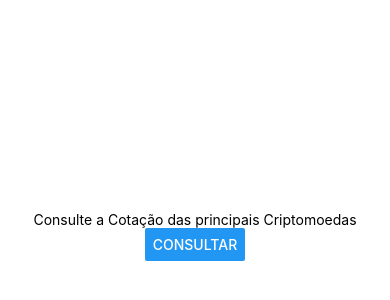
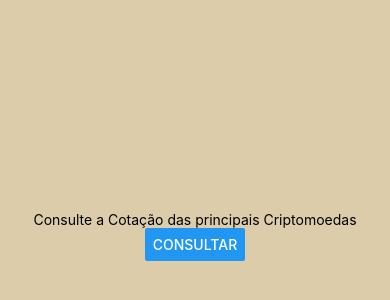
Before and after one commit to RaphaelQSmith/AwesomeProject, a React Native app: screen / in a window 390 px wide. Shown: the part 186-486 px from the top of the page. Built offline with nearby package versions, Linux system fonts and the light colour scheme.

Commit message:
Button Styles

```diff
--- a/App.js
+++ b/App.js
@@ -7,7 +7,7 @@ export default function App() {
     <View style={styles.container}>
       <Text>Consulte a Cotação das principais Criptomoedas</Text>
       <Button
-      title="Consultar" />
+      title="Consultar" style={styles.myBt}/>
       <StatusBar style="auto" />
     </View>
   );
@@ -16,8 +16,13 @@ export default function App() {
 const styles = StyleSheet.create({
   container: {
     flex: 1,
-    backgroundColor: '#fff',
+    backgroundColor: '#dca',
     alignItems: 'center',
     justifyContent: 'center',
   },
+  myBt: {
+    flex: 1,
+    color: 'black'
+
+  }
 });
```
